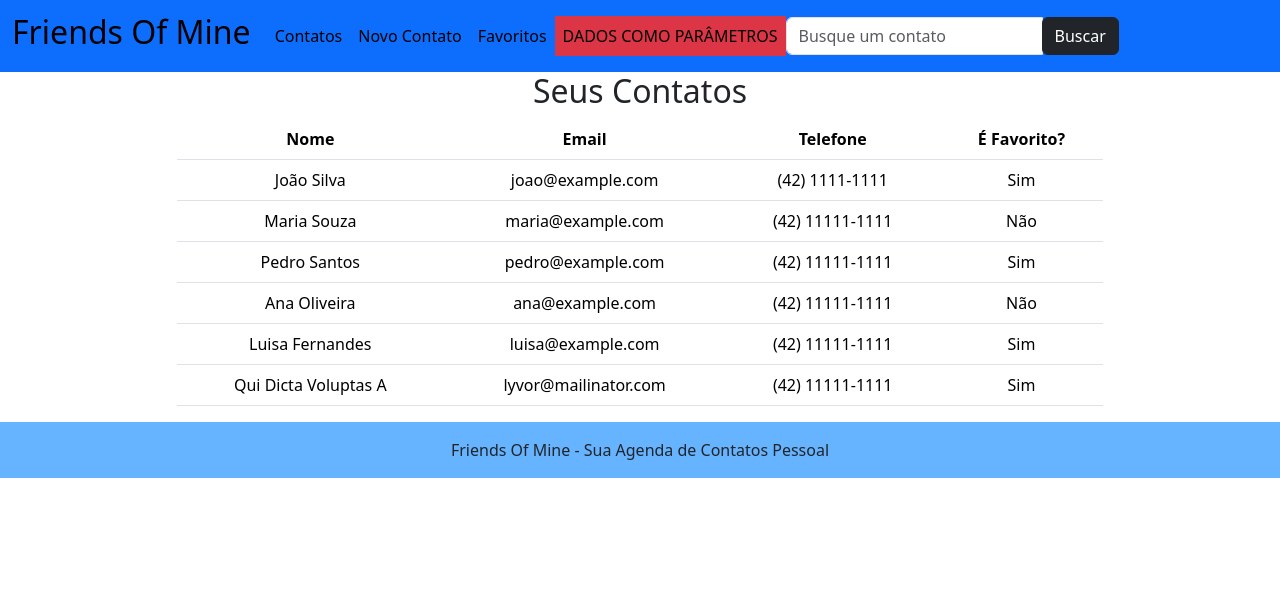
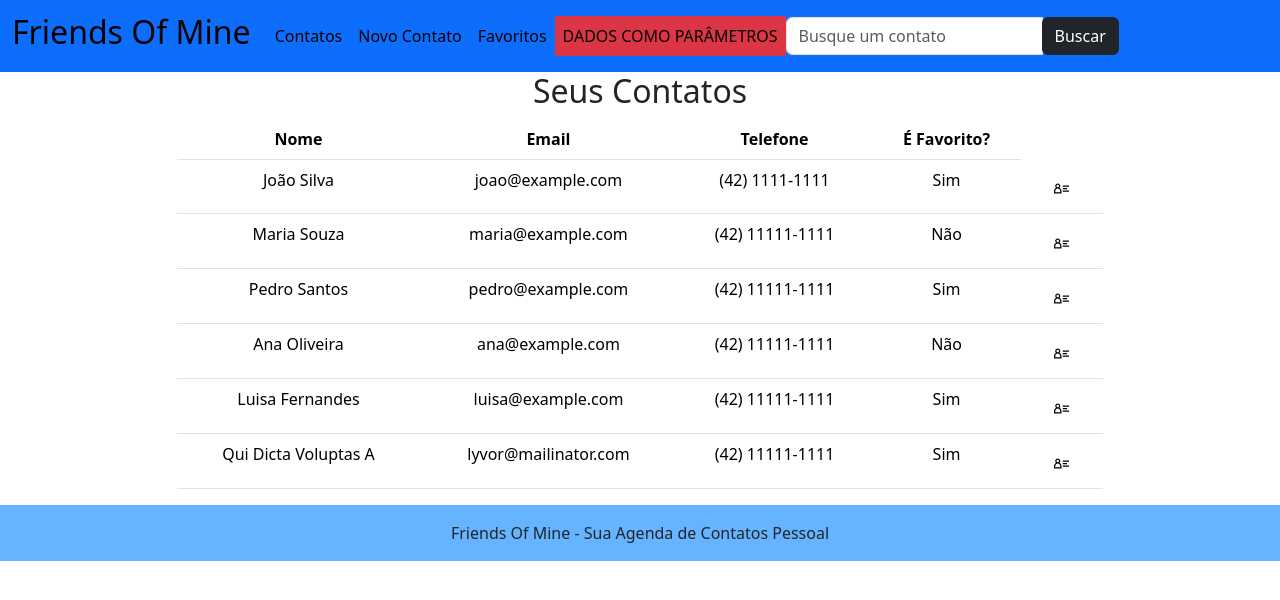
Before and after one commit to GabrielPeplinski/friends-of-mine, an Angular app in the folder friends-of-mine/: page /contatos in a window 1280 px wide. Shown: the top 600 px of the page. Built offline with nearby package versions, Linux system fonts and the light colour scheme; data requests are answered from the project's data file.

Commit message:
Icone para exibir contato adicionado na listagem

```diff
--- a/friends-of-mine/src/app/pages/list-contacts-page/list-contacts-page.component.html
+++ b/friends-of-mine/src/app/pages/list-contacts-page/list-contacts-page.component.html
@@ -4,7 +4,10 @@
       <h2 class="text-center">Seus Contatos</h2>
 
       <div class="text-center" *ngIf="contacts.length === 0">
-        <h5>Você ainda não cadastou nenhum contato! A vida é melhor com amigos! Adicione o seu primeiro contato <a href="/novo-contato">aqui</a></h5>
+        <h5>
+          Você ainda não cadastou nenhum contato! A vida é melhor com amigos! Adicione o seu primeiro contato
+          <a href="/novo-contato">aqui</a>
+        </h5>
       </div>
 
       <div class="text-center" *ngIf="contacts.length !== 0">
@@ -23,6 +26,11 @@
             <td>{{ contact.email }}</td>
             <td>{{ contact.phoneNumber | phoneNumberPipe }}</td>
             <td>{{ contact.isFavorite ? 'Sim' : 'Não' }}</td>
+            <td>
+              <button class="btn btn-transparent" [routerLink]="['/contatos', contact.name]">
+                <img src="/assets/icons/contact-card-icon.svg" alt="ícone de contato" width="15px">
+              </button>
+            </td>
           </tr>
           </tbody>
         </table>
```
Also changed, not shown: friends-of-mine/src/assets/icons/contact-card-icon.svg (added).
